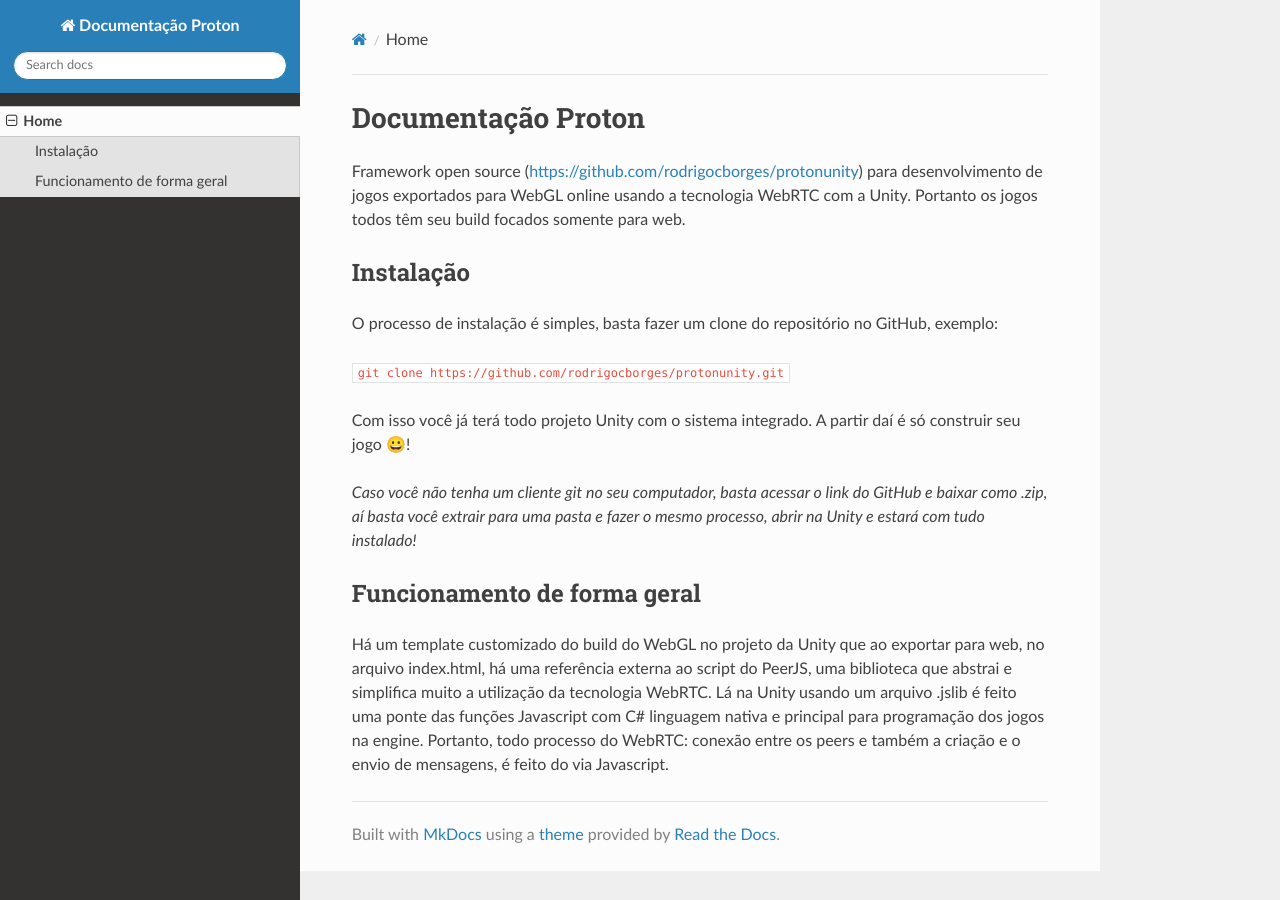
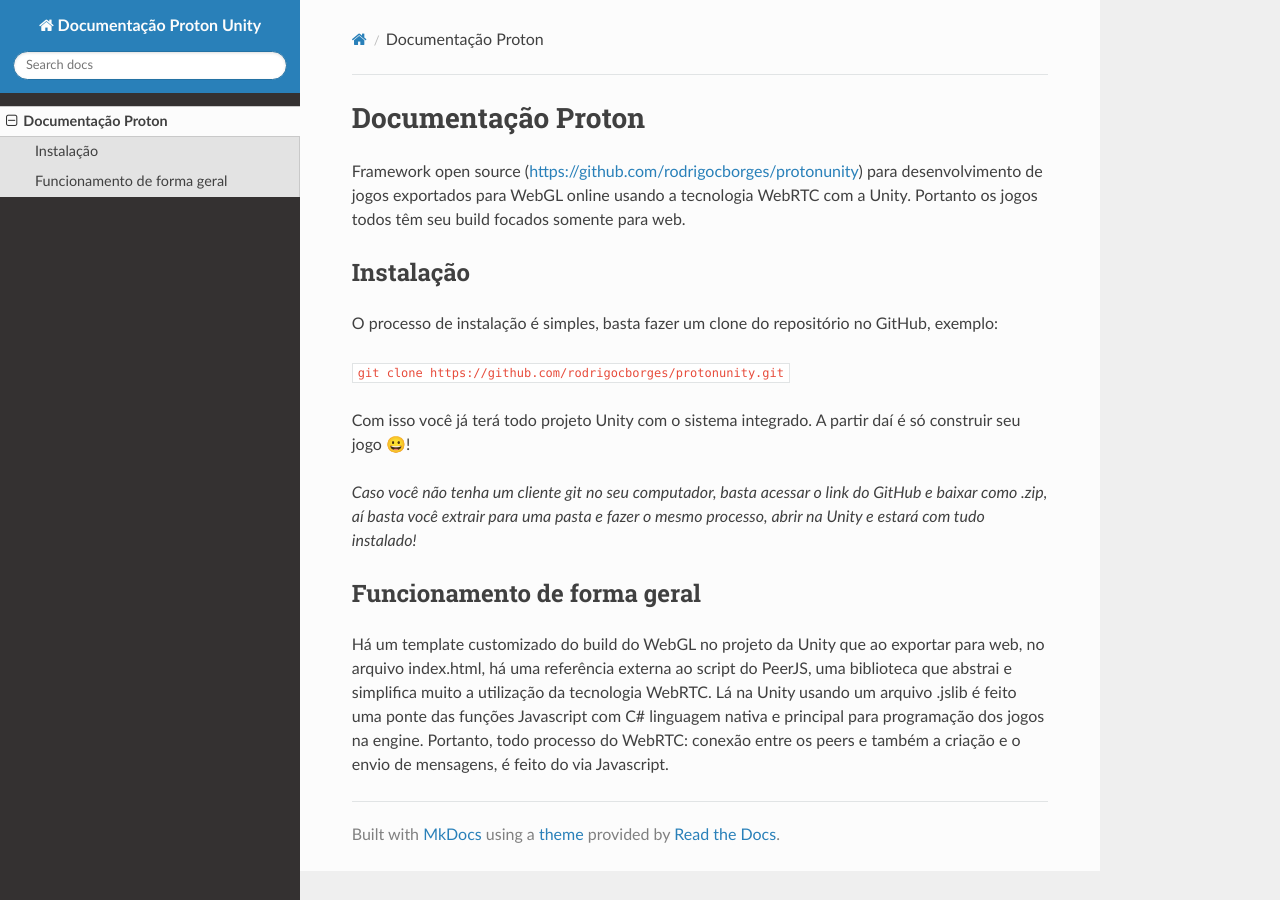
Before and after one commit to rodrigocborges/protonunity, an MkDocs documentation site: the page built from docs/index.md, in a window 1280 px wide. Built offline with MkDocs 1.6.1, drawn with Linux system fonts in a browser that asks for light colours; nearby versions of some CDN libraries.

Commit message:
ajuste docs

```diff
--- a/mkdocs.yml
+++ b/mkdocs.yml
@@ -1,5 +1,8 @@
-site_name: Documentação Proton
-site_url: https://protonunity.readthedocs.io/
-nav:
-    - Home: index.md
-theme: readthedocs
+site_name: Documentação Proton Unity
+theme:
+  name: readthedocs
+  highlightjs: true
+markdown_extensions:
+  - markdown_include.include:
+      base_path: .
+  - admonition
```
Also changed, not shown: .readthedocs.yaml (added, +20 -0 lines), 1 other file.
